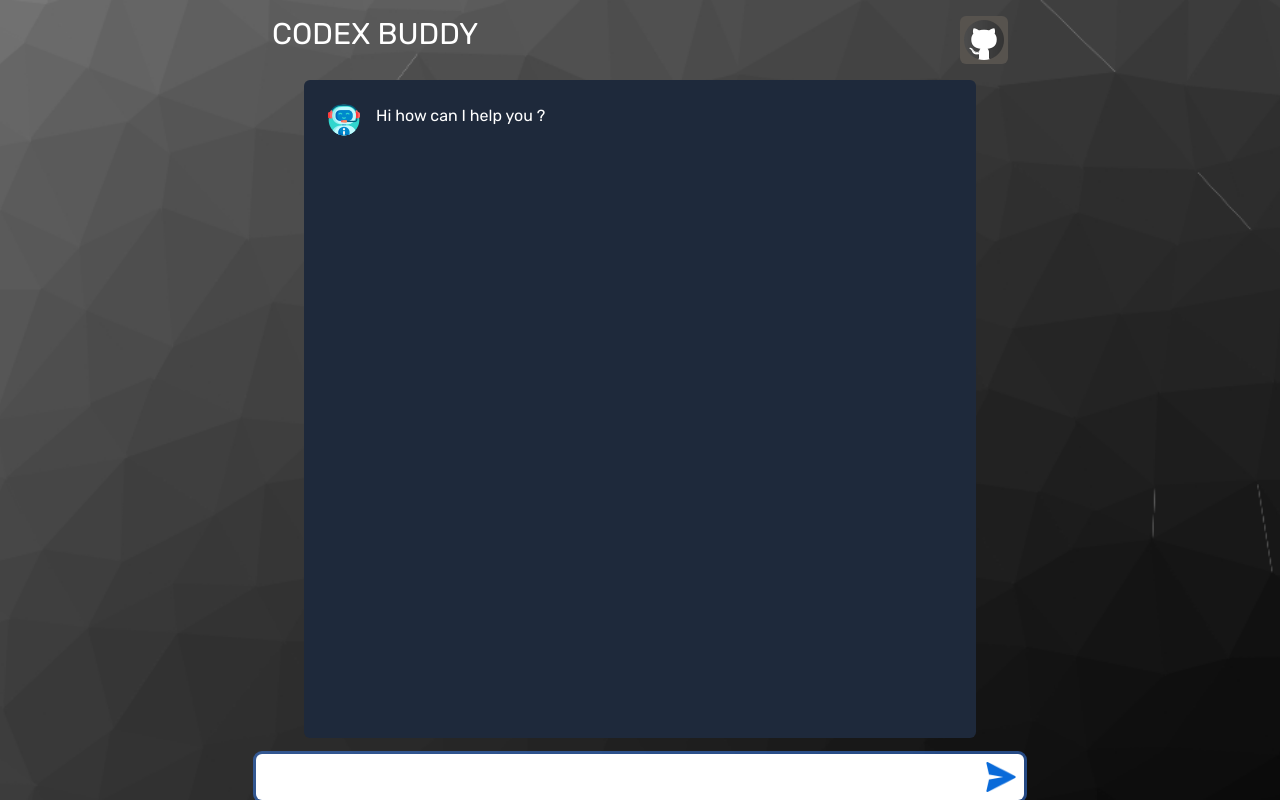
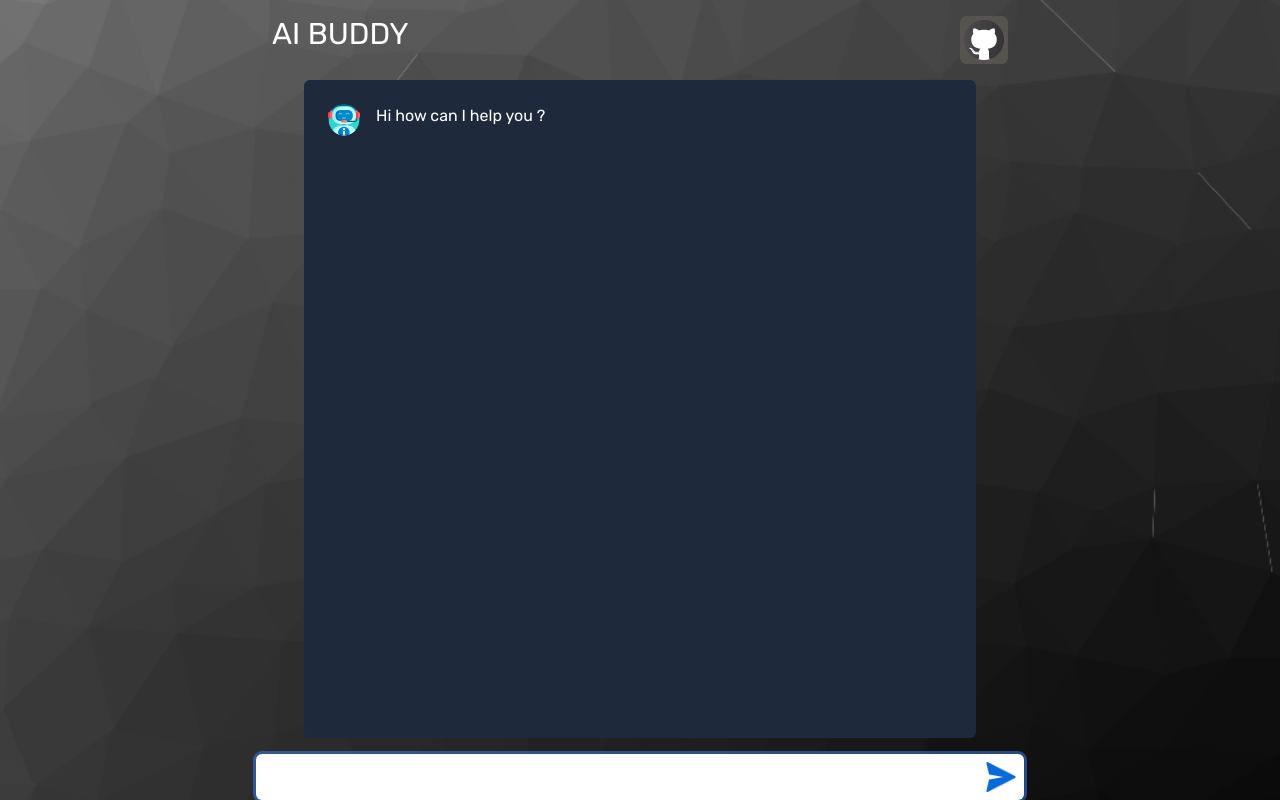
Before and after one commit to saurabhmehta1601/chat-buddy-react-website, a React (Vite) app in the folder frontend/: page / in a window 1280 px wide. Built offline with nearby package versions, Linux system fonts and the light colour scheme.

Commit message:
fix: correct site site name in navbar

```diff
--- a/frontend/src/components/Header.tsx
+++ b/frontend/src/components/Header.tsx
@@ -3,7 +3,7 @@ import React, { ComponentPropsWithoutRef } from 'react'
 const Header = (props: ComponentPropsWithoutRef<"header">) => {
     return (
         <header className="p-4 flex justify-between " {...props}>
-            <h3 className="text-3xl text-white hover:cursor-pointer">CODEX BUDDY</h3>
+            <h3 className="text-3xl text-white hover:cursor-pointer">AI BUDDY</h3>
             <span
                 className="hover:cursor-pointer rounded-md bg-stone-600">
                 <a
```
